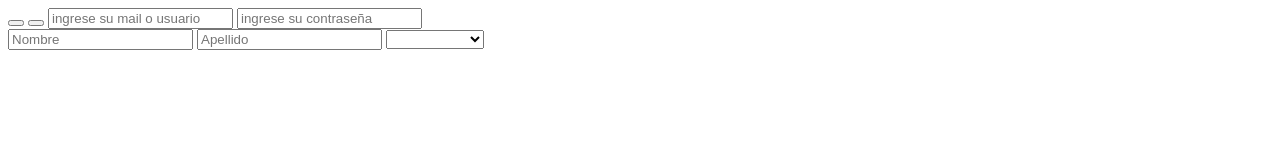
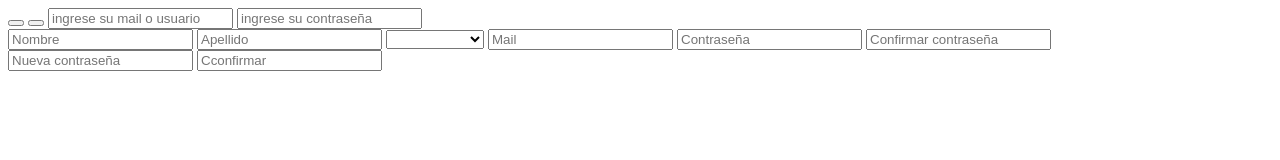
Before and after one commit to 3-TIC-ORT/proyecto-me-pica-el-bagre, a plain HTML site: page frontend/index.html in a window 1280 px wide. Drawn offline with Linux system fonts and the light colour scheme.

Commit message:
Botones, todas las pantallas de inicio  de sesion.---> falta el que son 3 opciones para el genero

```diff
--- a/frontend/index.html
+++ b/frontend/index.html
@@ -22,6 +22,14 @@
     <option value="Almagro">Ort Almagro</option>
     <option value="Tigre">Ort Tigre</option>
 </select>
+<input type="text" id="gmail-registrar" placeholder="Mail">
+<input type="text" id="contraseña-registrar" placeholder="Contraseña">
+<input type="text" id="confirmar-contraseña-registrar" placeholder="Confirmar contraseña">
 </div>
+<div cambiar contraseña>
+    <input type="text" id="Cambiar contraseña" placeholder="Nueva contraseña">
+    <input type="text" id="Confirmar-nueva-contraseña" placeholder="Cconfirmar">
+</div>
+
 </body>
 </html>
```
